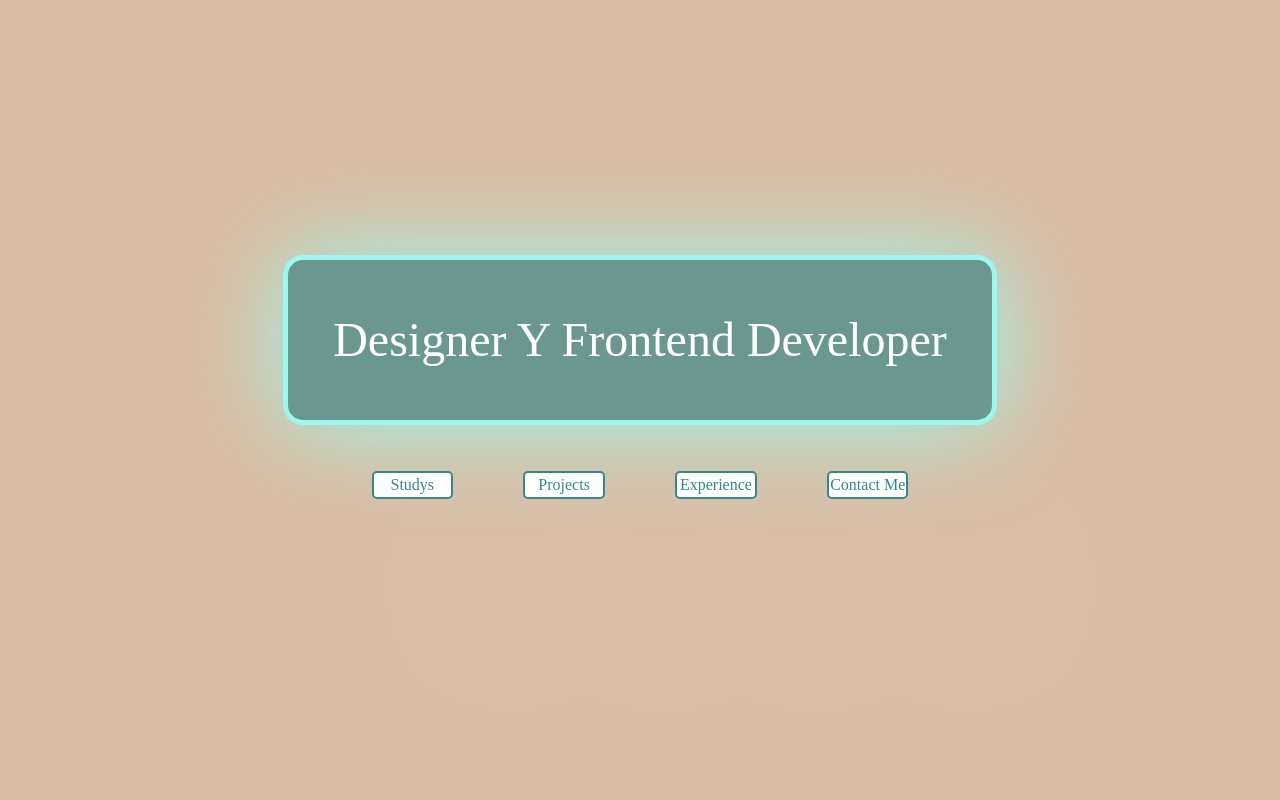
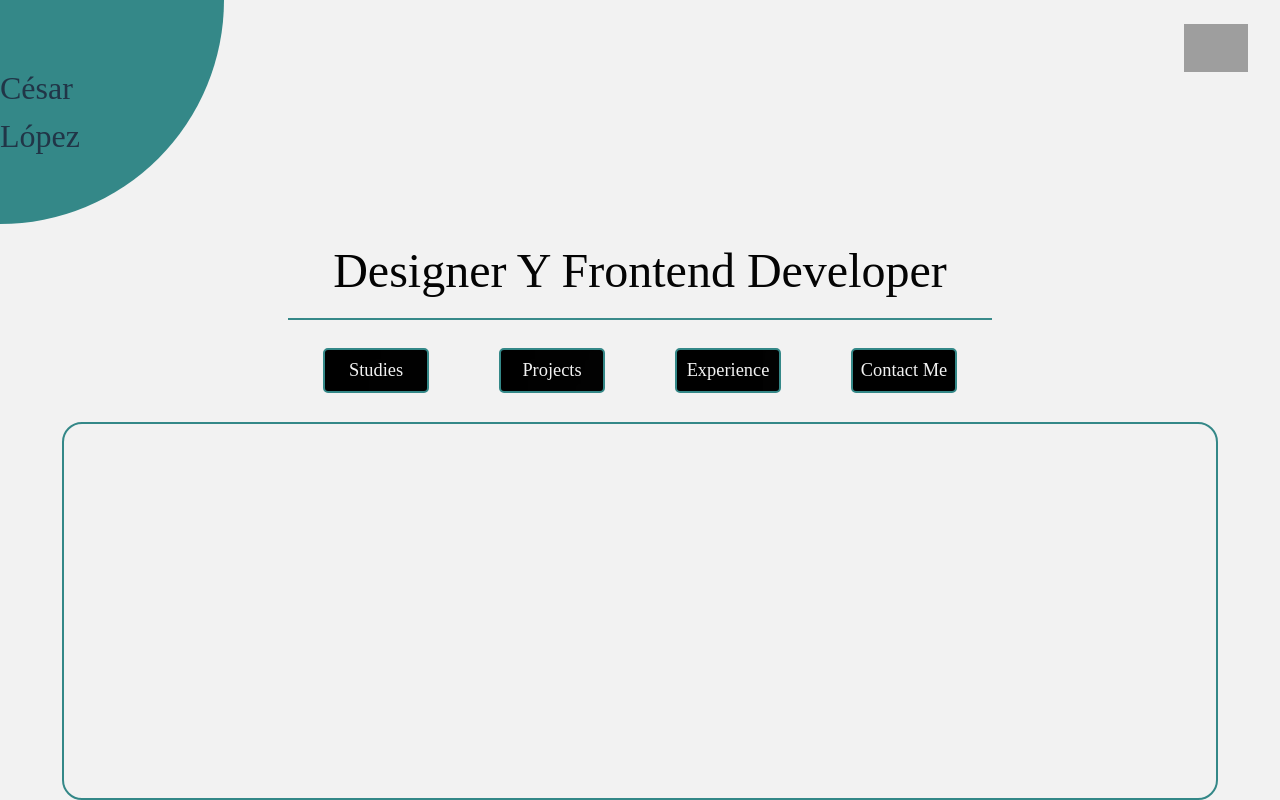
Before and after one commit to Czar272/Portafolio-Personal, a React (Vite) app in the folder Portafolio/: page / in a window 1280 px wide. Built offline with nearby package versions, Linux system fonts and the light colour scheme; grey boxes are pictures that could not be loaded; a web font is replaced by a local one.

Commit message:
Redisenio

```diff
--- a/Portafolio/src/App.css
+++ b/Portafolio/src/App.css
@@ -26,79 +26,103 @@
 .contenedor {
   display: flex;
   flex-direction: column;
-  width: 100dvw;
-  height: 100dvh;
-  position: absolute;
-  top: 0;
-  bottom: 0;
-  right: 0;
-  left: 0;
-  background-color: #D9BCA3;
+  width: 100vw;
+  height: 100vh;
+  background-color: #F2F2F2;
   /* background-image: url(https://images.unsplash.com/photo-1487088678257-3a541e6e3922?q=80&w=1974&auto=format&fit=crop&ixlib=rb-4.0.3&ixid=M3wxMjA3fDB8MHxwaG90by1wYWdlfHx8fGVufDB8fHx8fA%3D%3D); */
   /* background-position: center;
   background-repeat: repeat;
   background-size: cover; */
-  justify-content: center;
+  justify-content: flex-start;
   align-items: center;
-  /* overflow-y: scroll; */
-  /* -ms-overflow-style: none;
-  scrollbar-width: none; */
+  overflow-y: auto;
+  -ms-overflow-style: none;
+  scrollbar-width: none;
 }
 
-/* .contenedor::-webkit-scrollbar {
+.contenedor::-webkit-scrollbar {
   display: none;
-} */
+}
 
 .header {
   display: flex;
   width: 100%;
-  height: 10%;
-  position: absolute;
-  top: 0;
-  right: 0;
-  left: 0;
-  bottom: 0;
+  height: 20%;
 }
 
 .leftHeader {
   display: flex;
   align-self: center;
-  justify-content: right;
+  justify-content: left;
   height: 100%;
   width: 50%;
+}
 
-  /* border: 1px solid black; */
+.profilePic {
+  display: flex;
+  border-bottom-right-radius: 100%;
+  height: 100%;
+  width:  25%;
+  justify-content: center;
+  align-items: center;
+  background-color: #348888;
+  font-family: "Yasashii W01 Bold";
+  /* font-family: "F36 days ago Thick BRK V1"; */
+  font-size: xx-large;
+  padding-right: 10%;
+  padding-top: 5%;
+  padding-bottom: 5%;
 }
 
 .rightHeader {
   display: flex;
   align-items: center;
-  justify-content: left;
+  justify-content: right;
   height: 100%;
   width: 50%;
   /* border: 1px solid black; */
 }
 
+.imgMenu {
+  display: flex;
+  height: 30%;
+  width: 20%;
+  background-image: url(https://w7.pngwing.com/pngs/626/110/png-transparent-black-logo-computer-icons-hamburger-button-menu-new-menu-angle-text-rectangle.png);
+  background-position: center;
+  background-repeat: no-repeat;
+  background-size: contain;
+  margin-top: -10%;
+  transition: 2s;
+}
+
+.imgMenu:hover {
+  transform: scale(1.5);
+}
+
 .content {
   display: flex;
   flex-direction: column;
+  align-items: center;
   width: 100%;
-  overflow-y: scroll;
+  padding-top: 1em 0;
 }
+
 .Title {
   display: flex;
   height: 20%;
   width: 55%;
-  background-color: #348888aa;
+  /* background-color: #035AA6; */
   font-size: 300%;
   justify-content: center;
   align-items: center;
-  color: white;
+  color: black;
   text-align:center;
-  border: 5px solid #9EF8EE;
-  border-radius: 20px;
+  margin-top: 5%;
+  border-bottom: 2px solid #348888;
+  /* border-radius: 20px; */
   font-family: "F36 days ago Thick BRK V1";
-  box-shadow: 1px 1px 100px #9EF8EE;
+  /* font-family: "Yasashii W01 Bold"; */
+  /* box-shadow: 1px 1px 100px #89B3D9; */
   /* -webkit-text-stroke-width: 0.3px; */
   /* -webkit-text-stroke-color: #FA7F08; */
 }
@@ -115,34 +139,34 @@
   display: flex;
   justify-content: center;
   align-items: center;
-  width: 11%;
-  height: 20%;
+  width: 20%;
+  height: 40%;
   margin: 5%;
-  background-color: white;
-  color: #348888;
+  background-color: black;
+  color: #F2F2F2;
   border: 2px solid #348888;
   border-radius: 5px;
   box-shadow: 100px 100px 800px white;
-  font-family: "F36 days ago Thick BRK V1";
-  transition: 2s;
+  font-family: "Yasashii W01 Bold";
+  font-size: 115%;
+  /* font-family: "F36 days ago Thick BRK V1"; */
+  transition: 1s;
 }
 
 .btn:hover {
   background-color: white;
   border: 2px solid #348888;
   color: #348888;
-  width: 15%;
-  height: 25%;
+  width: 20%;
+  height: 40%;
   margin-top: 10%;
-  transition: 2s;
+  transition: 1s;
 }
 
-/* .bton:hover {
-  background-color: #3488887b;
-  border: 2px solid #FA7F08;
-  color: #FA7F08;
-  width: 11%;
-  height: 20%;
-  margin-top: 5%;
-  transition: 2s;
-} */
+.Studies {
+  display: flex;
+  border: 2px solid #348888;
+  border-radius: 20px;
+  height: 80%;
+  width: 90%;
+}
--- a/Portafolio/src/App.jsx
+++ b/Portafolio/src/App.jsx
@@ -5,18 +5,26 @@ function App() {
   return (
     <>
       <div className="contenedor">
-        {/* <div className="header">
-          <div className="leftHeader"></div>
-          <div className="rightHeader"></div>
-        </div> */}
+        <div className="header">
+          <div className="leftHeader">
+            <div className="profilePic"> César López </div>
+          </div>
+          <div className="rightHeader">
+            <div className="imgMenu"></div>
+          </div>
+        </div>
         {/* <div className="content"> */}
           <div className="Title">Designer Y Frontend Developer</div>
           <div className="subtitles">
-            <div className="btn">Studys</div>
+            <div className="btn">Studies</div>
             <div className="btn">Projects</div>
             <div className="btn">Experience</div>
             <div className="btn">Contact Me</div>
           </div>
+          <div className="Studies"></div>
+          <div className="Projects"></div>
+          <div className="Experience"></div>
+          <div className="Contact"></div>
         {/* </div> */}
       </div>
     </>
```
